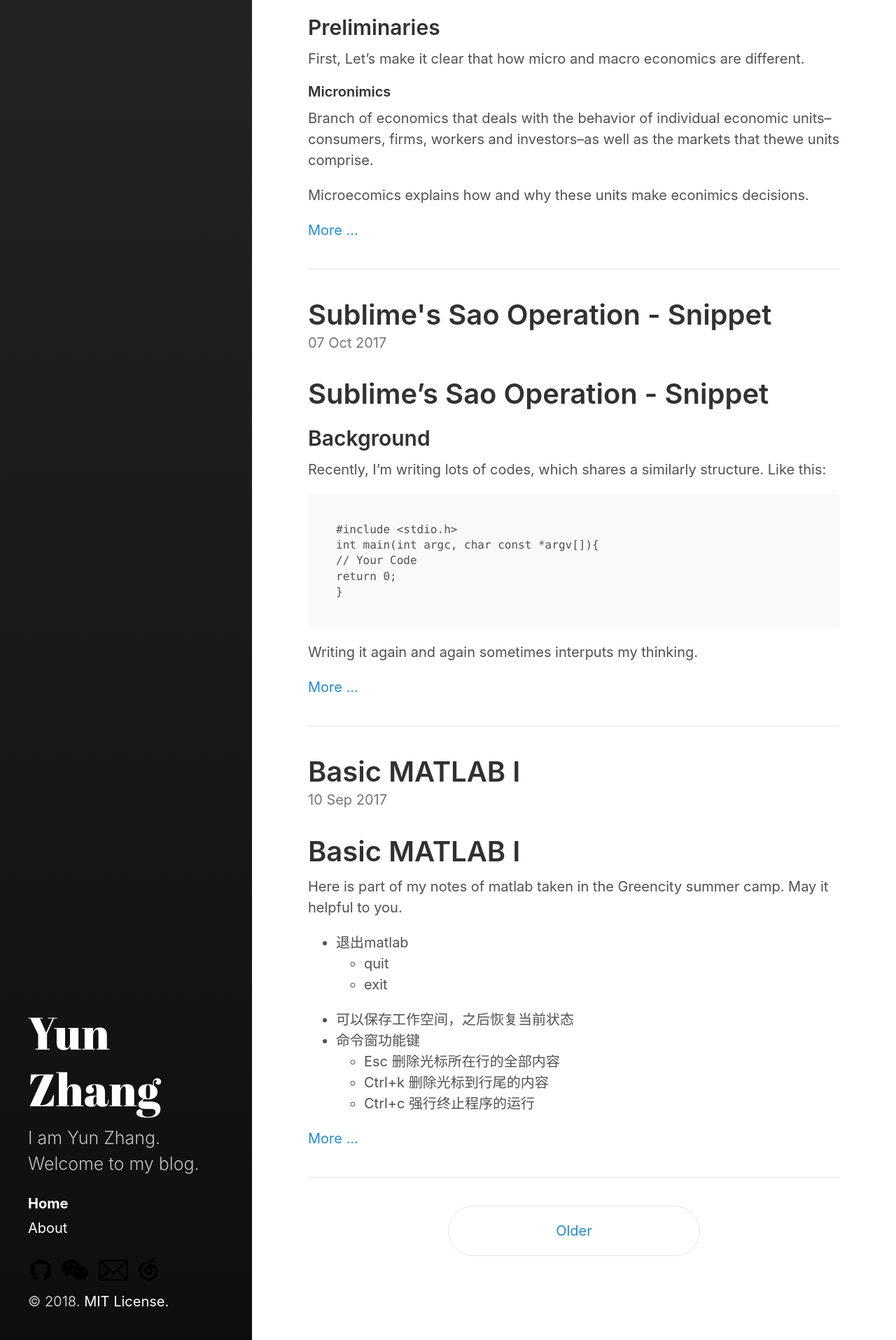
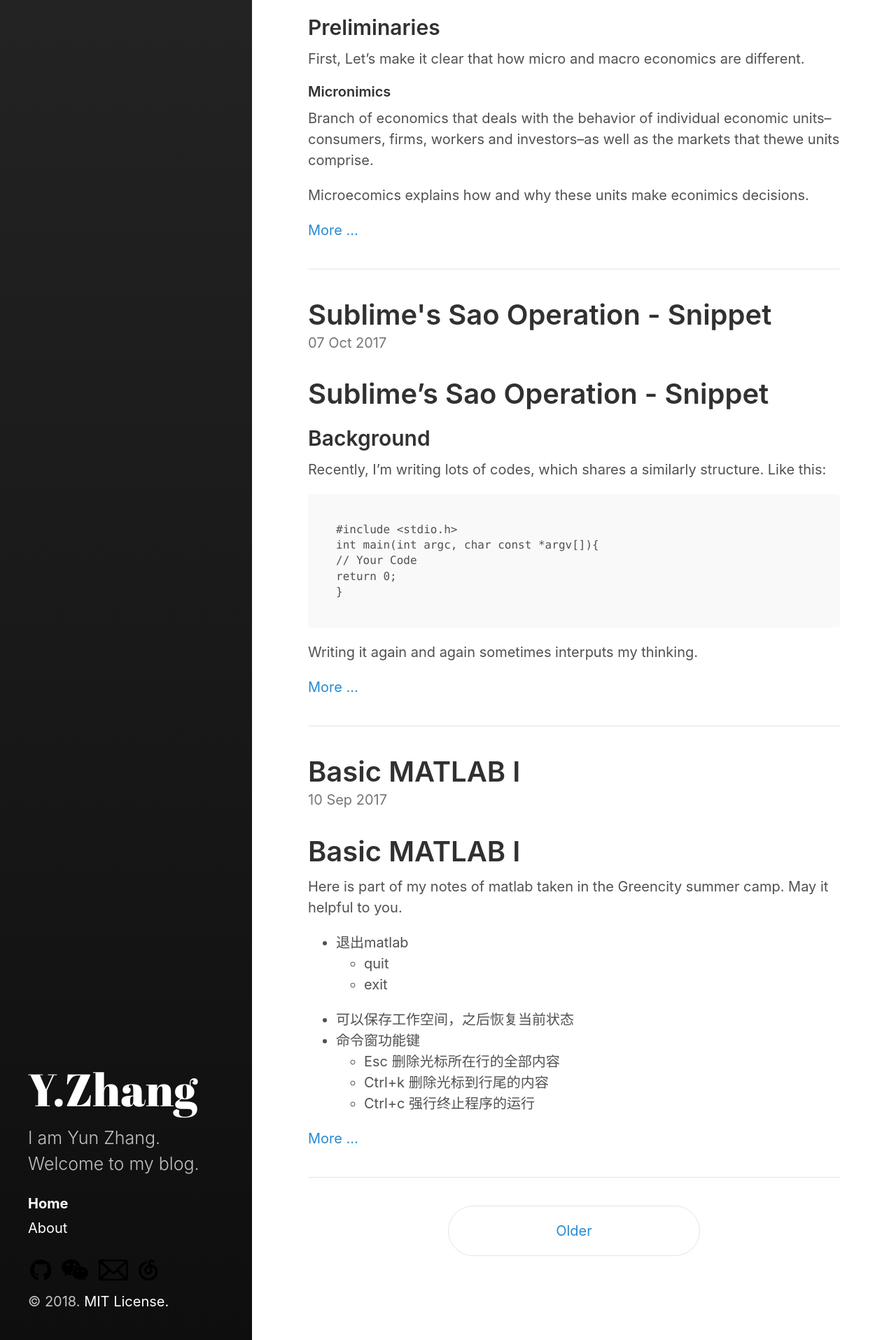
Before and after one commit to claude9493/claude9493.github.io, a Jekyll site: the page built from index.html, in a window 1280 px wide. Shown: the part 1355-3270 px from the top of the page at 70% size. Built offline with Jekyll 4.4.1, drawn with Linux system fonts in a browser that asks for light colours; the list of posts is cut into pages by our own code.

Commit message:
Update _config.yml

```diff
--- a/_config.yml
+++ b/_config.yml
@@ -3,7 +3,7 @@ markdown:         kramdown
 highlighter:      rouge
 
 # Setup
-title:            Yun Zhang
+title:            Y.Zhang
 tagline:          'Blog'
 description:      'I am Yun Zhang. Welcome to my blog.'
 url:              http://claude9493.name/
```
